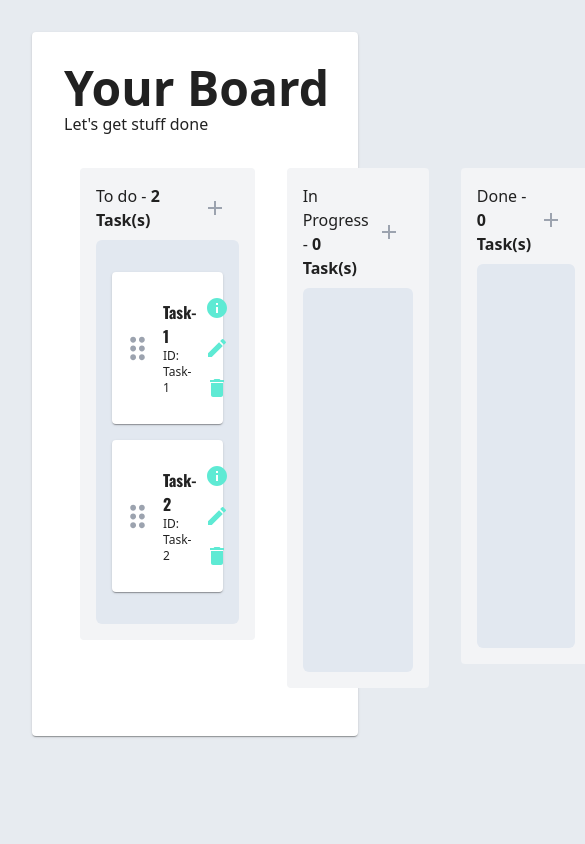
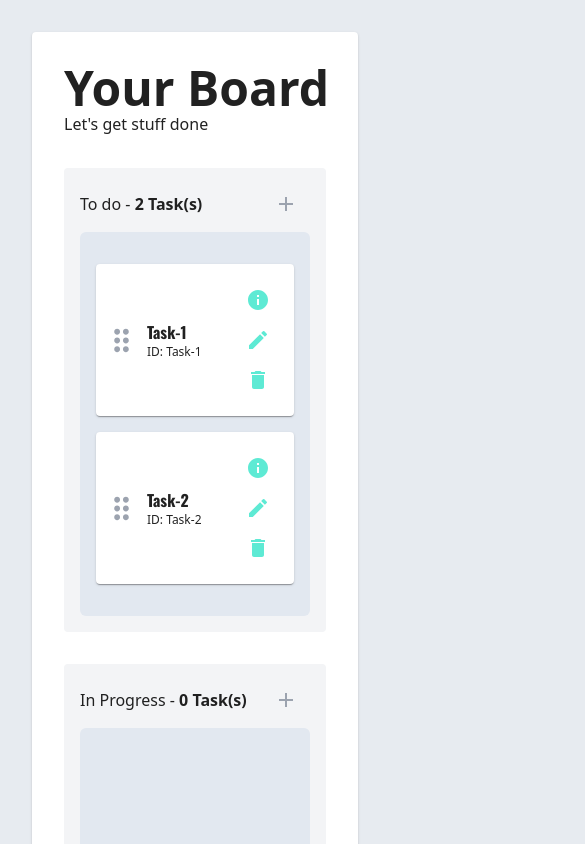
Before and after one commit to apatinoc4/kalo-task-manager, a React (Vite) app: page / in a window 390 px wide. Shown: the top 844 px of the page, 585 px wide, since content can reach past the window. Built offline with nearby package versions, Linux system fonts and the light colour scheme.

Commit message:
fix: responsiveness

```diff
--- a/src/components/BoardColumn.tsx
+++ b/src/components/BoardColumn.tsx
@@ -1,13 +1,14 @@
 import AddIcon from "@mui/icons-material/Add";
 import Box from "@mui/material/Box";
 import IconButton from "@mui/material/IconButton";
-import { useContext, useState, useEffect } from "react";
+import { useContext, useEffect } from "react";
 import { Droppable } from "react-beautiful-dnd";
 import Snackbar from "@mui/material/Snackbar";
 import { BoardContext } from "../context/BoardContextProvider";
 import TaskCard from "./task-card/TaskCard";
 import clsx from "clsx";
 import { Task } from "../types/types";
+import Tooltip from "@mui/material/Tooltip";
 
 interface BoardColumnProps {
   droppableId: number;
@@ -26,9 +27,6 @@ const BoardColumn = ({
 }: BoardColumnProps) => {
   const { columns, isSnackBarOpen, setColumns, setIsSnackBarOpen } =
     useContext(BoardContext);
-  const [columnName, setColumnName] = useState<string>(name);
-  const [isEditingColumnName, setIsEditingColumnName] =
-    useState<boolean>(false);
 
   const createNewTask = () => {
     const columnsCopy = [...columns];
@@ -64,15 +62,16 @@ const BoardColumn = ({
   }, [isSnackBarOpen, setIsSnackBarOpen]);
 
   return (
-    <Box className="box-border bg-gray-100 flex flex-col m-4 p-4 rounded w-2/3 h-full">
+    <Box className="box-border bg-gray-100 flex flex-col m-4 p-4 rounded w-full lg:w-2/3 h-full">
       <div className="flex justify-between mb-2 items-center">
         <h2>
-          {columnName} -
-          <span className="font-semibold"> {tasks.length} Task(s)</span>
+          {name} -<span className="font-semibold"> {tasks.length} Task(s)</span>
         </h2>
-        <IconButton className="mr-1" onClick={() => createNewTask()}>
-          <AddIcon className="hover:text-gray-600 text-gray-400" />
-        </IconButton>
+        <Tooltip placement="right" title="Create Task">
+          <IconButton className="mr-1" onClick={() => createNewTask()}>
+            <AddIcon className="hover:text-gray-600 text-gray-400" />
+          </IconButton>
+        </Tooltip>
       </div>
       <Droppable droppableId={String(droppableId)}>
         {(provided, snapshot) => {
--- a/src/components/TaskBoard.tsx
+++ b/src/components/TaskBoard.tsx
@@ -78,7 +78,7 @@ const TaskBoard = () => {
         <Paper className="flex flex-col h-full justify-center p-4">
           <p className=" text-5xl font-bold ml-4 mt-4">Your Board</p>
           <p className="ml-4 mt-0">Let's get stuff done</p>
-          <div className="flex flex-row h-full p-4 w-full">
+          <div className="flex lg:flex-row flex-col h-full p-4 w-full items-center">
             {columns.map((column, idx) => (
               <BoardColumn
                 droppableId={idx}
```
